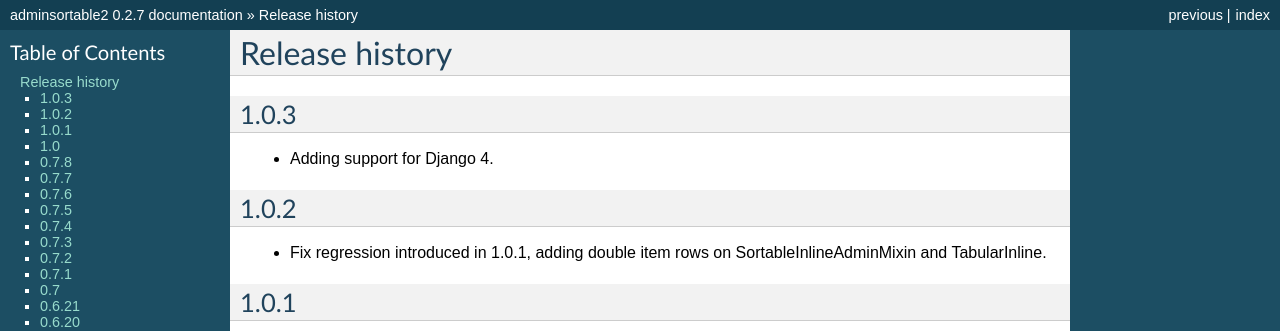
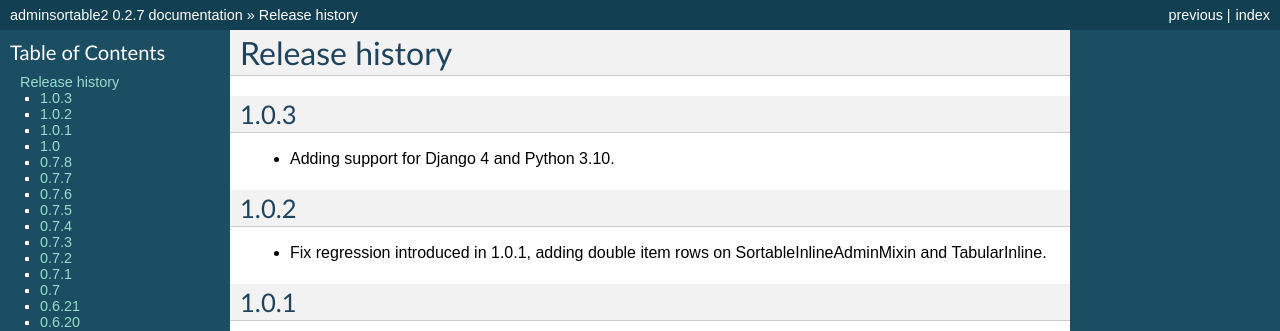
Before and after one commit to jrief/django-admin-sortable2, a Sphinx documentation site: the page built from docs/source/changelog.rst, in a window 1280 px wide and 900 px high. Shown: the top 331 px of the window. Built offline with Sphinx 7.4.7, drawn with Linux system fonts in a browser that asks for light colours.

Commit message:
Added mention of Python 3.10 to changelog

```diff
--- a/docs/source/changelog.rst
+++ b/docs/source/changelog.rst
@@ -7,7 +7,7 @@
 
 1.0.3
 -----
-* Adding support for Django 4.
+* Adding support for Django 4 and Python 3.10.
 
 1.0.2
 -----
```
